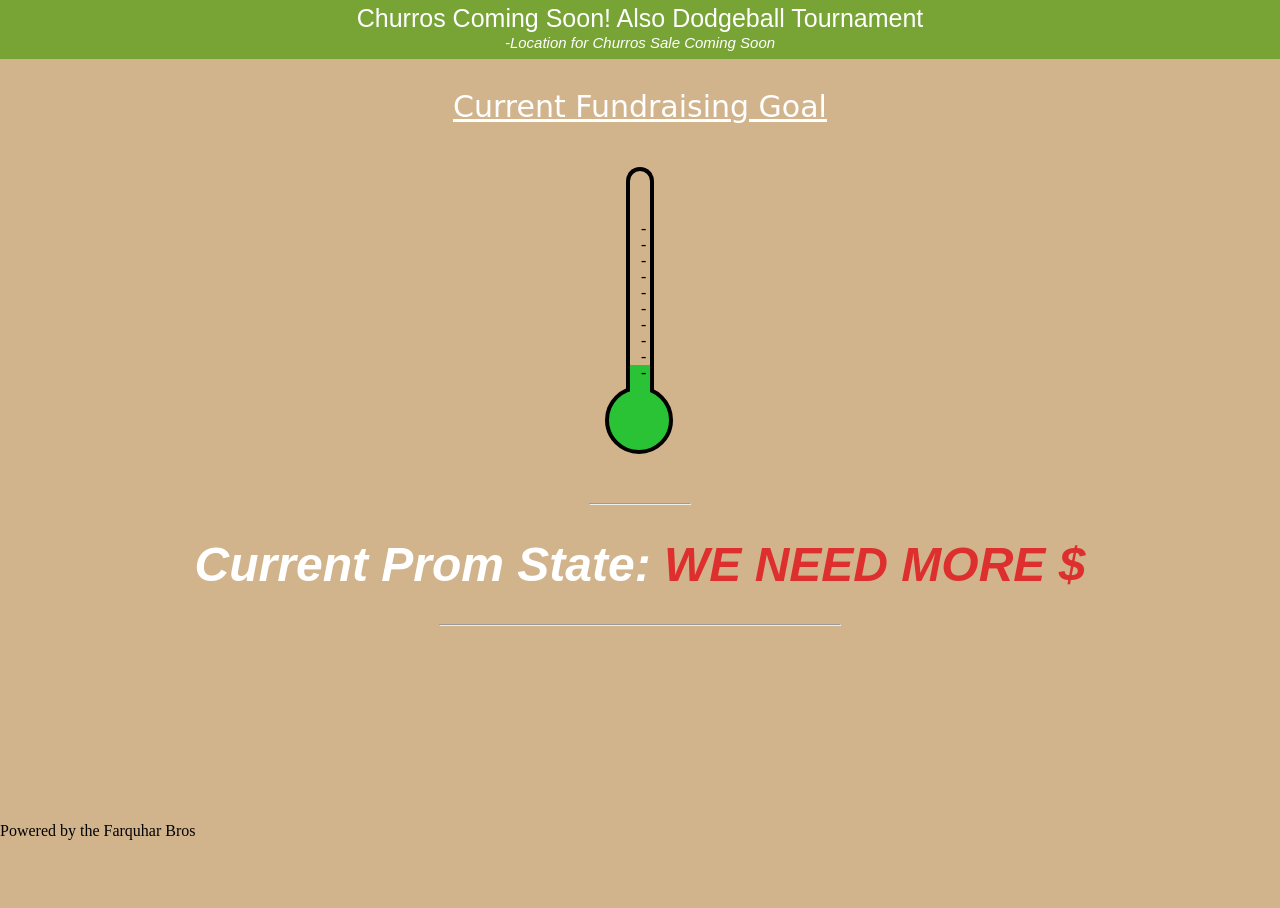
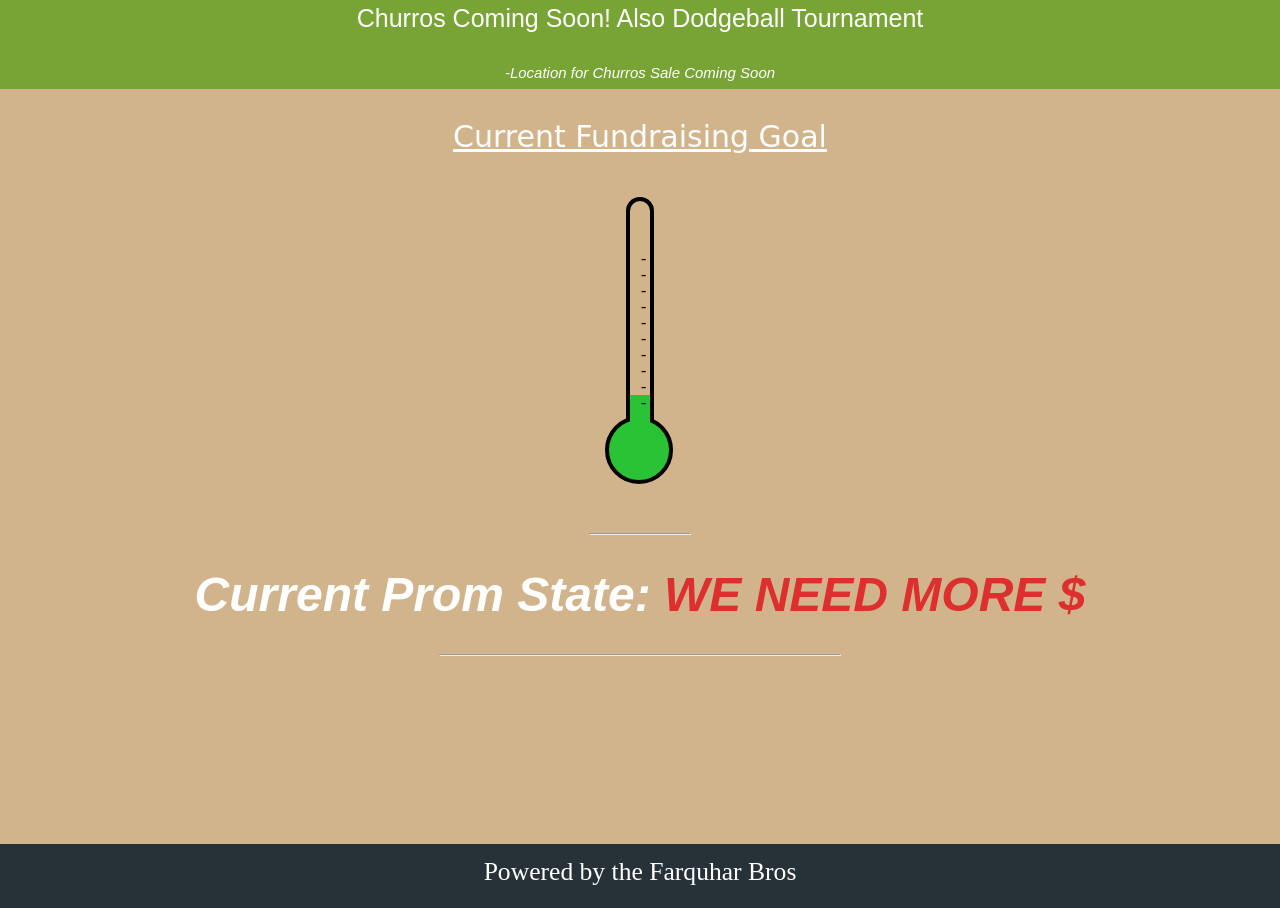
Before and after one commit to jaden1231/Jaden1231.github.io, a plain HTML site: page index.html in a window 1280 px wide. Shown: the part 81-989 px from the top of the page. Before the commit the page ends 921 px from the top, so only its background shows below. Drawn offline with Linux system fonts and the light colour scheme.

Commit message:
edited the Farquhar Bros
Made it work for the website on computer by adding the id # for the footer id in the css

```diff
--- a/index.html
+++ b/index.html
@@ -44,7 +44,7 @@
         display: block;
         width: auto;
         padding-top: 0.2em;
-        height: 1em;
+        height: 2.6em;
         vertical-align: middle;
         }
          #headerStyle3{
@@ -66,7 +66,7 @@
             color: white;
             text-align: center;
             font-family: cursive;
-            height: 1em;
+            height: 2em;
             width: auto;
             font-size: 5.5em;
             padding: 0;
@@ -261,7 +261,7 @@
         display: block;
         width: auto;
         padding-top: 5px;
-        height: 30px;
+        height: 60px;
         vertical-align: middle;
         }
          #headerStyle3{
@@ -273,6 +273,7 @@
         display: block;
         width: auto;
         height: 25px;
+
         }
         #headerStyle p{
             padding-top: 20px;
@@ -430,26 +431,28 @@
     height: 400px;
 }
 /*footer styling idea inspired by Nojoud on Codepen*/
-footer {
-    background: #263238;
+#footer {
+    padding: 0px;
+    position:relative;
+   bottom:0;
+   width:100%;
+   height: auto;
+   background:none;
     text-align: center;
-    padding: 10px 0;
+    background-color: none;
 }
-footer .footer-box{
-    width: 33.3333%;
+#footer .footer-box{
+    width: 100%;
     margin: auto;
+    display: table;
+    background-color: #263238;
+    margin: 0;
+    height: 5vw;
 }
-footer .footer-box p{
+#footer .footer-box p{
     color: #fff;
-    font-size: 18px;
-}
-footer .footer-box .fa{
-    display: inline-block;
-    background-color: #fff;
-    border-radius: 20%;
-    padding: .3em .3em;
-    margin: 5px;
-    font-size: 20px;
+    font-size: 2vw;
+    margin-top: 1vw;
 }
         }
 
```
Also changed, not shown: facebook.png (deleted), gmailLogo.png (deleted), insta.png (deleted).
